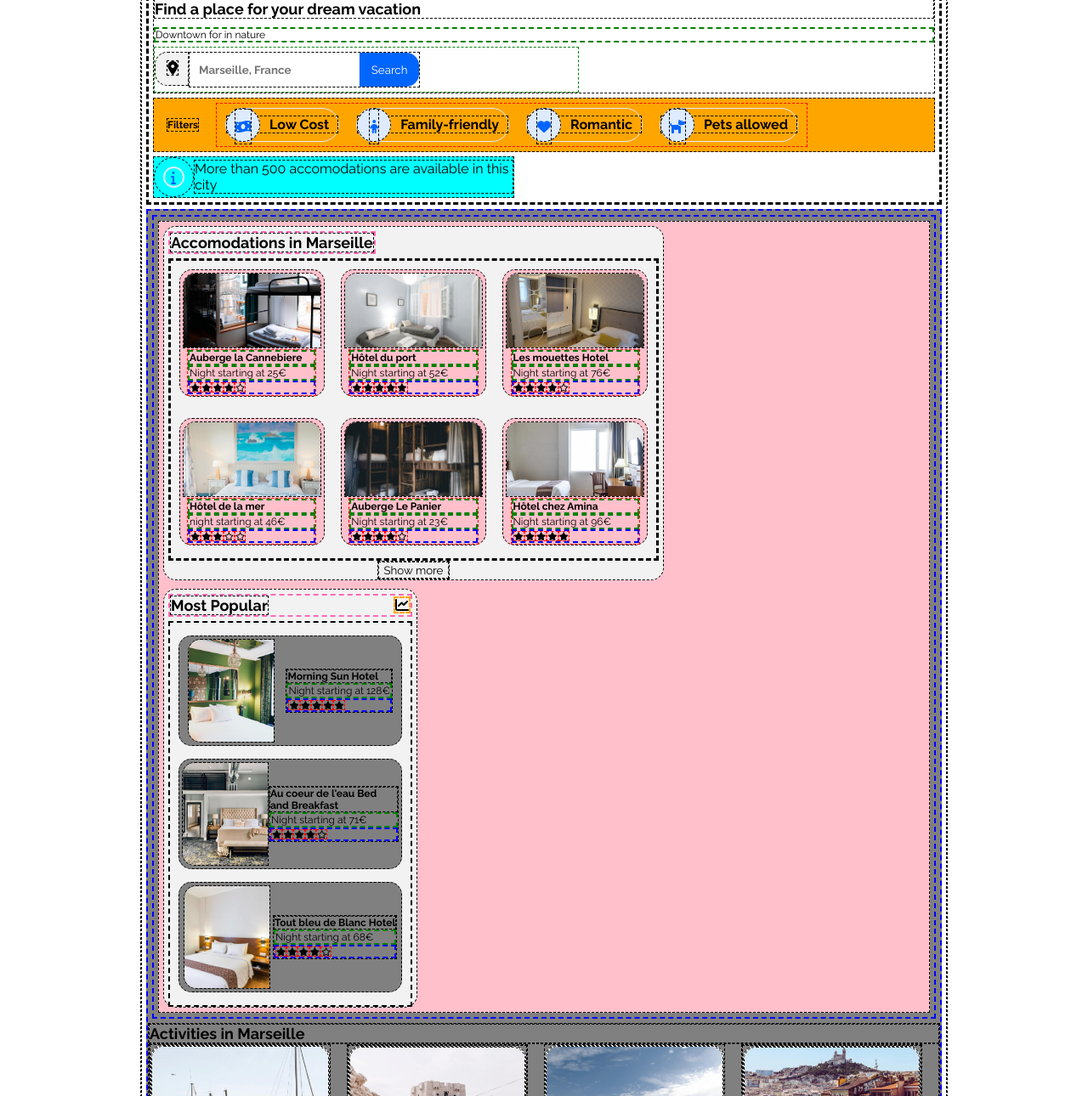
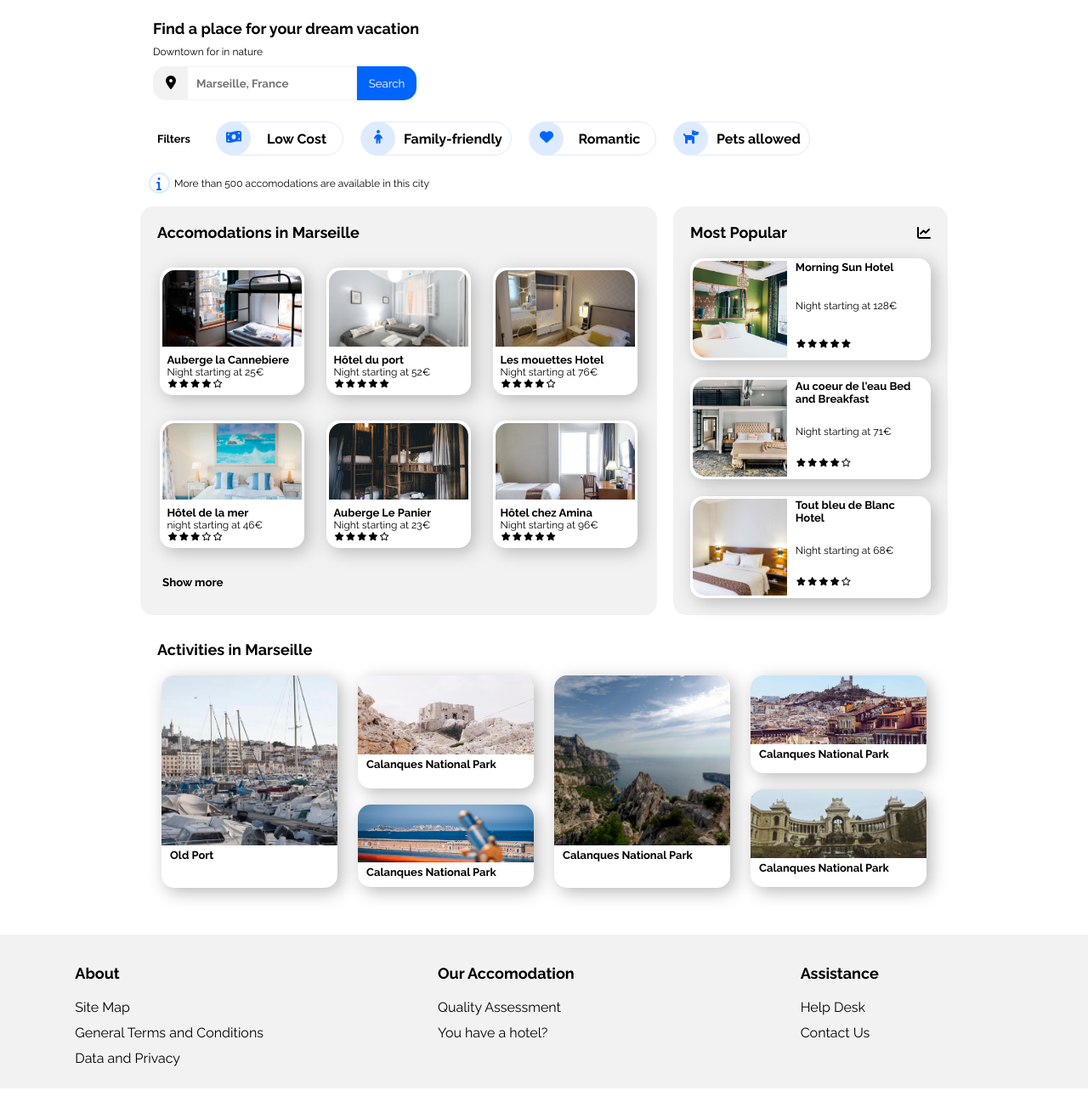
Before and after one commit to happyfruitninja/OCR_WebDev_P2_Practical_Booki, a plain HTML site: page index.html in a window 1280 px wide. Shown: the part 78-1368 px from the top of the page at 85% size. Drawn offline with Linux system fonts and the light colour scheme.

Commit message:
Feb 17, 2022

```diff
--- a/index.html
+++ b/index.html
@@ -6,7 +6,6 @@
   <meta name="viewport" content="width=devide-width, initial-scale=1">
   </meta>
   <link rel="stylesheet" href="style.css" type="text/css">
-
   </link>
   <link rel="preconnect" href="https://fonts.googleapis.com">
   <link rel="preconnect" href="https://fonts.gstatic.com" crossorigin>
@@ -18,7 +17,7 @@
 <body>
   <nav>
     <div class="logo">
-      <img src="images/logo/Booki.png">
+      <img src="images/logo/Booki@3x.png">
     </div>
     <ul>
       <li><a href="#acc">Accomodations</a></li>
@@ -31,20 +30,26 @@
       <h3>Find a place for your dream vacation</h3>
       <p>Downtown for in nature</p>
       <div class="search_group">
-        <div class="searchbtn">
+        <div class="search_marker">
           <i class="fas fa-map-marker-alt"></i>
+
         </div>
         <form>
           <input type="text" name="" placeholder="Marseille, France">
-          <input type="submit" name="" value="Search">
+          <input class="submit" type="submit" name="" value="Search">
+          <div class="magGlass">
+            <i class="fas fa-search"></i>
+          </div>
         </form>
       </div>
     </div>
+
     <div class="filters_container">
       <h4>Filters</h4>
       <div class="filters_group">
         <div class="filters_options">
-          <div class="options_icon"><i class="fas fa-money-bill-wave"></i></div>
+          <div class="options_icon"><i class="fas fa-money-bill-wave"></i>
+          </div>
           <div class="options_text">Low Cost</div>
         </div>
         <div class="filters_options">
@@ -64,14 +69,12 @@
 
     <div class="info">
       <div class="info_icon"><i class="fas fa-info"></i></div>
-
-      <div>More than 500 accomodations are available in this city</div>
+      <p>More than 500 accomodations are available in this city</p>
     </div>
   </header>
 
   <main>
-    <div id="acc">
-      <div class="acc_container">
+    <div class="acc_container" id="acc">
       <div class="acc_group">
         <div class="acc_group_heading">
           <h3>Accomodations in Marseille</h3>
@@ -214,12 +217,10 @@
         </div>
       </div>
     </div>
-    </div>
-
-    <div id="act">
+    <div class="act_container" id="act">
       <h3>Activities in Marseille</h3>
-      <div class="act_group_cards">
-        <div class="card_full">
+      <div class="act_group">
+        <div class="act_card_full">
           <figure>
             <img src="./images/activites/2_large/reno-laithienne-QUgJhdY5Fyk-unsplash.jpg" alt="image of a yacht dock">
             <figcaption>
@@ -227,8 +228,8 @@
             </figcaption>
           </figure>
         </div>
-        <div class="card_stacked">
-          <div class="act_2">
+        <div class="act_card_stacked">
+          <div class="act_card act_2">
             <figure>
               <img src="./images/activites/2_large/paul-hermann-QFTrLdQIRhI-unsplash.jpg" alt="image of a fort on rocky hill">
               <figcaption>
@@ -236,7 +237,7 @@
               </figcaption>
             </figure>
           </div>
-          <div class="act_3">
+          <div class="act_card act_3">
             <figure>
               <img src="./images/activites/2_large/kevin-hikari-rV_Qd1l-VXg-unsplash.jpg" alt="image of a water fort">
               <figcaption>
@@ -245,7 +246,7 @@
             </figure>
           </div>
         </div>
-        <div class="card_full">
+        <div class="act_card_full act_4">
           <figure>
             <img src="./images/activites/2_large/kilyan-sockalingum-NR8-cBCN3aI-unsplash.jpg" alt="image of ocean from national park">
             <figcaption>
@@ -253,8 +254,8 @@
             </figcaption>
           </figure>
         </div>
-        <div class="card_stacked">
-          <div class="act_5">
+        <div class="act_card_stacked">
+          <div class="act_card act_5">
             <figure>
               <img src="./images/activites/2_large/florian-wehde-xW9e8gdotxI-unsplash.jpg" alt="image of Notre Dame de la Garde">
               <figcaption>
@@ -262,7 +263,7 @@
               </figcaption>
             </figure>
           </div>
-          <div class="act_6">
+          <div class="act_card act_6">
             <figure>
               <img src="./images/activites/2_large/lena-paulin-wH2-EJoDcV0-unsplash.jpg" alt="image of long champ park">
               <figcaption>
@@ -276,6 +277,7 @@
   </main>
 
   <footer>
+    <div class="other_group">
       <div class="about">
         <h3>About</h3>
         <ul>
@@ -298,6 +300,7 @@
           <li><a href="#">Contact Us</a></li>
         </ul>
       </div>
+    </div>
   </footer>
 </body>
 
--- a/style.css
+++ b/style.css
@@ -1,9 +1,13 @@
 * {
   box-sizing: border-box;
   font-family: Raleway, sans-serif;
-  max-width: 950px;
-  margin: auto;
-    border: 1px dashed black;
+  margin: 0 auto;
+}
+
+body {
+
+  margin: 0 auto;
+  padding: 0;
 }
 
 h3 {
@@ -11,47 +15,52 @@ h3 {
 }
 
 h4 {
-  font-size: 12px;
+  font-size: 13px;
+  margin: 0;
 }
 
 p {
   font-size: 12px;
 }
 
+figure {
+  filter: drop-shadow(5px 5px 10px #b8b8b8);
+}
+
+img {
+  object-fit: cover;
+  object-position: center;
+}
 
 nav {
   display: flex;
   justify-content: space-between;
-  margin: 5px;
-  padding: 0 5px;
-  border: 3px dashed teal;
+  margin: 15px auto;
   align-items: center;
+  max-width: 950px;
 }
 
 .logo {
-
-  margin: 5px;
+  margin-left: 5px;
 }
 
 .logo img {
-  width: 80px;
+  width: 100px;
   margin-left: 0px;
-  border: 1px dashed green;
 }
 
 nav ul {
   display: flex;
   list-style-type: none;
-  margin: 5px;
-  border: 1px dashed red;
+  margin: 0 5px;
 }
 
 nav ul>li {
-  padding: 10px 20px;
+  padding: 20px 20px 10px;
 }
 
 nav ul>li:hover {
-  border-top: 2px solid #0065FC;
+  border-top: 3px solid #0065FC;
 }
 
 a {
@@ -64,12 +73,12 @@ a:hover {
 }
 
 header {
-  margin: 5px;
-  border: 3px dashed black;
+  margin: 5px auto;
+  max-width: 950px;
 }
 
 .search_container {
-  margin: 0 5px;
+  margin: 35px 15px 10px;
 }
 
 .search_container>h3 {
@@ -82,14 +91,13 @@ header {
 
 .search_group {
   display: flex;
-  border: 1px dashed green;
   width: 500px;
   padding: 5px 0;
   margin: 0;
   justify-content: flex-start;
 }
 
-.searchbtn {
+.search_marker {
   background-color: #F2F2F2;
   width: 40px;
   height: 40px;
@@ -97,14 +105,15 @@ header {
   position: absolute;
 }
 
-.searchbtn i {
+.search_marker i {
   position: relative;
-  top: 25%;
-  left: 35%;
+  top: 10px;
+  left: 15px;
 }
 
 form {
   margin-left: 40px;
+  display: flex;
 }
 
 input[type="text"] {
@@ -118,7 +127,7 @@ input[type="text"] {
   color: black;
 }
 
-input[type="submit"] {
+.submit {
   width: 70px;
   height: 40px;
   border-radius: 0 15px 15px 0;
@@ -126,12 +135,16 @@ input[type="submit"] {
   background-color: #0065FC;
   color: #fff;
   position: relative;
-  margin-left: -4px;
+  padding: 0;
+  margin: 0;
+}
+
+.magGlass {
+  display: none;
 }
 
 .filters_container {
   display: flex;
-  background-color: orange;
   font-weight: 700;
   margin: 5px;
   padding: 0;
@@ -142,14 +155,12 @@ input[type="submit"] {
 }
 
 .filters_container h4 {
-  margin: 0 10px;
+  margin: 10px;
 }
 
 .filters_group {
-  border: 1px dashed red;
   margin: 0 10px;
   display: flex;
-  max-width: 1000px;
   flex-wrap: wrap;
 }
 
@@ -159,7 +170,7 @@ input[type="submit"] {
   margin: 5px 10px;
   align-items: center;
   max-width: 300px;
-  min-width: 130px;
+  min-width: 150px;
   display: flex;
   position: relative;
   height: 40px;
@@ -178,7 +189,7 @@ input[type="submit"] {
 
 .options_icon i {
   position: absolute;
-  padding: 12px 0;
+  padding: 10px 0;
 }
 
 .options_text {
@@ -189,15 +200,15 @@ input[type="submit"] {
   display: flex;
   position: relative;
   align-items: center;
+  justify-content: flex-start;
   margin: 5px 5px;
   padding: 0;
-  width: 425px;
-  background-color: cyan;
 }
 
 .info_icon {
   color: #0065FC;
   border-radius: 30px;
+  margin: 0;
 }
 
 .info_icon i {
@@ -207,86 +218,73 @@ input[type="submit"] {
   width: 25px;
   height: 25px;
   padding: 3px 8px 1px 7px;
-  margin: 10px;
+  margin: 5px;
 }
 
 main {
-border: 2px dashed blue;
-  margin: 5px;
+  margin: 0 auto;
+  padding:0;
+  max-width: 950px;
 }
 
 .stars {
   display: flex;
-  border: 2px dashed blue;
   justify-content: flex-start;
+  margin: 0;
 }
 
 .stars i {
-  border: 1px dashed red;
   font-size: 10px;
   height: auto;
-  margin: 0;
-}
-
-#acc {
-  margin: 5px;
-  border: 2px dashed blue;
+  margin: 1px;
 }
 
 .acc_container {
   display: flex;
   flex-wrap: wrap;
-  background-color: pink;
-  margin: 5px;
+  margin: 0;
   justify-content: space-between;
   padding: 0;
 }
 
-.acc_container img {
-  object-fit: cover;
-  object-position: center;
-}
+.acc_container img {}
 
 .acc_group {
   display: flex;
   flex-wrap: wrap;
   background-color: #F2F2F2;
-  margin: 5px;
-  min-width: 450px;
+  margin: 5px 0;
+  min-width: 60%;
   max-width: 65%;
-  flex-basis: 65%;
-  padding: 0 5px;
+  flex-basis: 64%;
+  padding: 0px 10px;
   border-radius: 15px;
 }
 
 .acc_group_heading {
-  border: 2px dashed hotpink;
-  margin: 5px 0;
-  align-self: center;
+  margin: 20px 0;
+  padding-left: 10px;
 }
 
 .acc_group_heading h3 {
-  margin: 0;
-  padding: 0;
+  margin-left: 0px;
 }
 
 .acc_group_cards {
   display: flex;
   flex-wrap: wrap;
   justify-content: space-around;
-  border: 3px dashed black;
-  margin: 0;
-  padding: 0;
+  margin-top: -20px;
 }
 
 .acc_group_cards figure {
   display: flex;
   flex-wrap: wrap;
-  background-color: white;
-  background-color: pink;
+  background-color: #ffff;
   border-radius: 15px;
-  flex-basis: 30%;
-  margin: 10px 0 15px;
+  flex-basis: auto;
+  max-width: 170px;
+  margin: 10px 5px;
   height: 150px;
 }
 
@@ -300,42 +298,38 @@ border: 2px dashed blue;
 
 .acc_group_cards figcaption {
   width: 90%;
-  border: 1px dashed red;
   margin: 0 auto;
 }
 
 .acc_group_cards figcaption>h4, p {
   margin: 0;
   padding: 0;
-  border: 2px dashed green;
 }
 
-.acc_group_cards figure>i {
-  border: 2px dashed orange;
-}
+.acc_group_cards figure>i {}
 
 .acc_group_more {
   display: block;
+  margin: 10px;
+  border: none
 }
 
-.show_group_more button {
+.acc_group_more button {
   font-weight: bold;
+  border: none;
+  background-color: transparent;
 }
 
 input[type="button"] {
   width: 200px;
-  outline: none;
-  border: none;
 }
-
-.pop_container {}
 
 .pop_group {
   background-color: #F2F2F2;
-  margin: 5px;
+  margin: 5px 0;
   max-width: 35%;
-  min-width: 290px;
-  flex-basis: 33%;
+  min-width: 30%;
+  flex-basis: 34%;
   padding: 0 5px;
   border-radius: 15px;
 }
@@ -343,33 +337,31 @@ input[type="button"] {
 .pop_group_heading {
   display: flex;
   align-items: center;
-  justify-content: space-between;
-  border: 2px dashed hotpink;
-  margin: 5px 0;
+  justify-content: space-around;
+  margin: 20px 0;
+  padding: 0 15px;
 }
 
 .pop_group_heading h3 {
-  margin: 0;
+  margin-left: 0;
 }
 
 .pop_group_heading i {
-  border: 2px dashed orange;
   margin: 0;
 }
 
 .pop_group_cards {
-  border: 2px dashed black;
-  padding: 0 10px;
+  padding: 0 15px;
 }
 
 .pop_group_cards figure {
-  background-color: gray;
+  background-color: #ffff;
   border-radius: 15px;
   display: flex;
   padding: 3px;
-  margin: 15px 0;
+  margin: 20px 0;
   width: 100%;
-  height: 130px;
+  height: 120px;
 }
 
 .pop_group_cards img {
@@ -377,129 +369,158 @@ input[type="button"] {
   height: 100%;
   border-top-left-radius: 15px;
   border-bottom-left-radius: 15px;
-}
-
-#act_container {
-  background-color: pink;
-  margin: 5px;
-  padding: 5px 15px 15px;
-}
-
-.act_group_cards {
-  display: flex;
-  border: 1px dashed black;
-  flex-wrap: wrap;
-  justify-content: space-between;
-  margin: 0;
-  width: 100%;
-}
-
-.act_group_cards h4 {
-  margin: 11px 10px 0;
-  padding: 0;
-}
-
-.act_group_cards figure {
-  width: 100%;
-  height: 100%;
-  background-color: white;
-  border-radius: 15px;
-}
-
-.act_group_cards img {
-  border-top-left-radius: 15px;
-  border-top-right-radius: 15px;
-  width: 100%;
-  object-fit: cover;
-  object-position: center;
-}
-
-.card_full {
-  flex-basis: 23%;
-  min-width: 200px;
   margin: 0;
 }
 
-.card_full figure {
-  background-color: white;
+.pop_group_cards figcaption {
+  width: 55%;
+  height: 90%;
+  display: flex;
+  flex-wrap: wrap;
+  align-content: space-between;
+  margin-left: 10px;
+}
+
+.act_container {
+  padding: 5px;
+  margin: 20px 0;
+}
+
+.act_container>h3 {
+  margin-left: 15px;
+}
+
+.act_group {
+  display: flex;
+  flex-wrap: wrap;
+  justify-content: space-between;
+  margin: 20px;
+}
+
+.act_group>div {
+  flex-basis: 23%;
+  min-width: 20%;
+}
+
+.act_group img {
   width: 100%;
-  height: 100%;
+  border-top-left-radius: 15px;
+  border-top-right-radius: 15px;
   margin: 0;
 }
 
-.card_full img {
-  width: 100%;
-  height: 85%;
+.act_group h4 {
+  margin: 0 10px;
 }
 
-.card_stacked {
-  flex-basis: 23%;
-  height: 300px;
+.act_card_full {
+  height: 250px;
+  margin: 0;
 }
 
-.card_stacked>div {
-  min-width: 200px;
+.act_card_full figure {
+  background-color: white;
+  border-radius: 15px;
+  height: 100%;
+  width: 100%;
+  margin: 0;
+}
+
+.act_card_full img {
+  width: 100%;
+  border-top-left-radius: 15px;
+  border-top-right-radius: 15px;
+  height: 80%;
+}
+
+.act_card_stacked {
+  height: 250px;
+  padding: 0;
+  margin: 0;
+}
+
+.act_card_stacked figure {
+  background-color: white;
+  border-radius: 15px;
+  width: 100%;
+  margin: 0;
+}
+
+.act_card_stacked div {
+  display: block;
 }
 
 .act_2 {
-  width: 100%;
   height: 53%;
+  margin: 0;
+}
+
+.act_2 figure {
+  height: 100%;
 }
 
 .act_2 img {
-  width: 100%;
-  height: 72%;
+  height: 70%;
 }
 
 .act_3 {
-  height: 38%;
+  height: 39%;
+  margin-top: 19px;
 }
 
 .act_3 figure {
-  margin-top: 13%;
+  height: 100%;
 }
 
 .act_3 img {
-  height: 61%;
+  height: 70%;
 }
 
 .act_5, .act_6 {
-  width: 100%;
-  height: 45%;
+  height: 46%;
+  margin: 0;
 }
 
-.act_6 figure {
-  margin-top: 14%;
+.act_5 figure, .act_6 figure {
+  height: 100%;
 }
 
 .act_5 img, .act_6 img {
-  width: 100%;
-  height: 67%;
+  height: 70%;
+}
+
+.act_6 {
+  margin-top: 19px;
 }
 
 footer {
+  background-color: #F2F2F2;
+  margin-top: 30px;
   padding: 20px 0;
-  background-color: #DEEBFF;
-  display: flex;
-  flex-wrap: wrap;
-  justify-content: space-around;
-  margin: 5px;
-  border: 2px dashed blue;
 }
 
-footer div {
-  margin: 10px 10px;
+.other_group {
+display: flex;
+flex-wrap: wrap;
+justify-content: space-around;
+width: 100%;
+
 }
 
-footer ul {
+.other_group div {
+  width: 250px;
+}
+
+.other_group ul {
   display: block;
   list-style-type: none;
   padding: 0;
-  width: 250px;
   line-height: 30px;
+
 }
 
-footer h3 {
+.other_group h3 {
+  max-width: 950px;
   margin: 15px 0;
 }
 
@@ -509,20 +530,34 @@ footer h3 {
 
 .assistance {}
 
-@media screen and (min-width: 992px) {
-  main {
-    background-color: grey;
+@media screen and (max-width: 768px) {
+  body {
+    margin: 0;
+    padding: 0;
+    min-width: 550px;
   }
-}
 
-@media screen and (max-width: 768px) {
-  * {
-    background-color: yellow;
-  }
 
   nav {
     display: block;
-    margin: 5px;
+    margin: 5px 0;
+  }
+
+  nav ul {
+    padding: 0;
+    margin: 0;
+  }
+
+  nav ul>li {
+    width: 50%;
+    text-align: center;
+    border-bottom: 3px solid #F2F2F2;
+    padding-bottom: 20px;
+  }
+
+  nav ul>li:hover {
+    border-bottom: 3px solid #0065FC;
+    border-top: none;
   }
 
   .logo {
@@ -532,64 +567,182 @@ footer h3 {
   .logo img {
     width: 150px;
   }
- nav ul{
-
- }
- nav ul>li:hover {
-   border-botoom: 2px solid #0065FC;
- }
-
 
   header {
     margin: 0 5px;
   }
 
-  #acc {
-    margin: 0 5px;
+  .search_container {
+    padding: 0 15px;
   }
 
-  figure {
+  .search_group {
     width: 100%;
   }
 
+  .submit {
+    display: none;
+  }
+
+  .magGlass {
+    display: block;
+    width: 40px;
+    height: 40px;
+    border-radius: 15px;
+    border: none;
+    background-color: #0065FC;
+    margin: 0 -20px;
+    padding: 0;
+    position: relative;
+  }
+
+  .magGlass i {
+    color: #DEEBFF;
+    width: 30px;
+    height: 30px;
+    margin: 0px;
+    position: absolute;
+    top: 12px;
+    left: 12px;
+  }
+
+  .filters_container {
+    padding: 15px;
+  }
+
+  .filters_options {
+    width: 230px;
+    margin: 10px 10px 10px 0;
+  }
+
+  .figure {
+    width: 100%;
+  }
+
+  .info {
+    padding: 0 20px;
+  }
+
+  .acc_container {
+    display: flex;
+    flex-direction: column;
+  }
+
+  .acc_group {
+    min-width: 100%;
+    display: block;
+    order: 2;
+    padding: 10px 0;
+    background-color: transparent;
+padding: 10px;
+  }
+
+.acc_group_heading {
+  margin-bottom: 40px;
+}
+
   .acc_group_cards {
     display: block;
-    border: 2px dashed black;
+    padding: 0 20px;
   }
 
-  .act_group_cards {
-    background-color: wheat;
-    display: block;
+  .acc_group_cards figure {
+    height: 300px;
+    width: 100%;
+    max-width: 100%;
+    align-content: space-around;
+    margin: 20px auto;
+    padding: 0px;
   }
 
-  .act_group_cards h4 {
+  .acc_group_cards img {
+    margin: -10px 7px 0;
+  }
+
+  .acc_group_cards figcaption {
+    margin: 0 20px;
+  }
+
+  .acc_group_cards figcaption>p {
+    padding: 10px 0;
+  }
+
+  .pop_group {
+    display: block;
+    order: 1;
+    border-radius: 0;
+    padding: 10px;
+  min-width: 100%;
+  }
+
+  .pop_group_heading {
+    padding: 0 20px;
+  }
+  .pop_group_cards {
+    display: block;
+    padding: 0 25px;
+  }
+
+  .pop_group_cards figure {
+    height: 250px;
+    padding: 10px;
+    width: 100%;
+    max-width: 100%;
+  }
+
+  .pop_group_cards figcaption>p {
+    width: 100%;
+    margin-bottom: 20px;
+  }
+
+  .act_group {
+    height: auto;
+    width: 100%;
+    display: block;
+    margin: 10px 0;
+  }
+
+  .act_group h4 {
     margin: 5px;
     padding: 10px;
   }
 
-  .card_full, .card_stacked {
+  .act_group img {
+    height: 80%;
+  }
+
+  .act_card_full, .act_card_stacked {
+    padding: 0px;
+    margin: 30px;
+    height: auto;
+  }
+
+  .act_card_full figure {
     height: 300px;
   }
 
-  .card_full figure {
+  .act_card_stacked>div {
+    margin: 0px;
+  }
+
+  .act_card_stacked figure {
+    margin: 20px 0;
+  }
+
+  .act_2 figure, .act_3 figure, .act_5 figure, .act_6 figure {
     height: 300px;
   }
 
-  .card_stacked>div {
-    margin: 10px 0;
+  .other_group {
+    display: block;
+    padding: 5px 20px;
   }
 
-  .card_stacked figure {
-    margin: 20px 0;
-    padding: 5px;
+.other_group>div {
+    margin: 20px 10px;
   }
 
-  footer {
-    display: block;
-
-  }
-
-  footer ul {
+.other_group ul {
     margin-left: 0;
   }
 }
```
Lines whose indentation alone changed are shown as unchanged.
